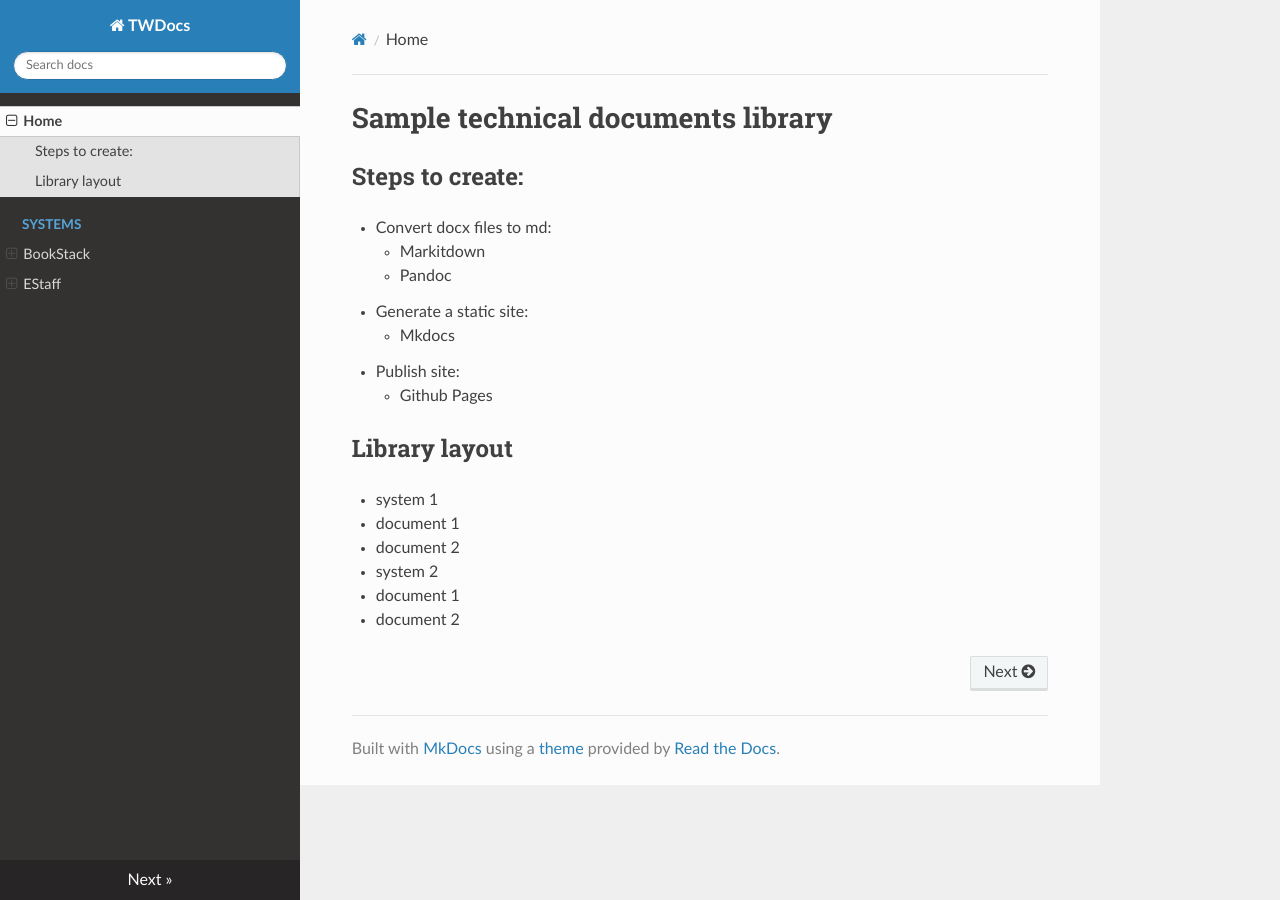
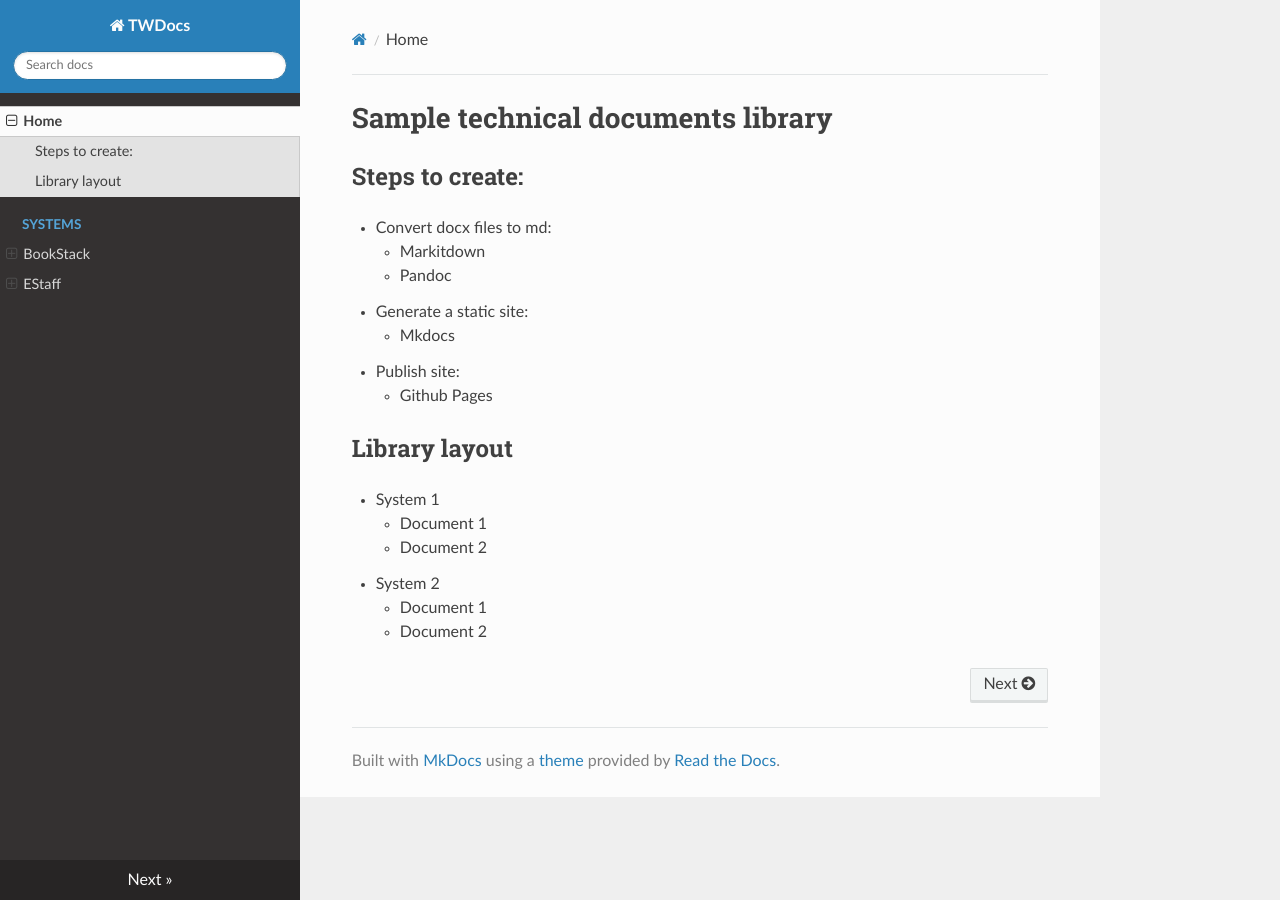
Before and after one commit to AndrewDOrlov/andrewdorlov.github.io, an MkDocs documentation site: the page built from docs/index.md, in a window 1280 px wide. Built offline with MkDocs 1.6.1, drawn with Linux system fonts in a browser that asks for light colours; nearby versions of some CDN libraries.

Commit message:
minor editing

```diff
--- a/docs/index.md
+++ b/docs/index.md
@@ -12,9 +12,9 @@
 
 ## Library layout
 
-*  system 1
-   *  document 1
-   *  document 2
-*  system 2
-   *  document 1
-   *  document 2
+* System 1
+    *  Document 1
+    *  Document 2
+* System 2
+    *  Document 1
+    *  Document 2
```
